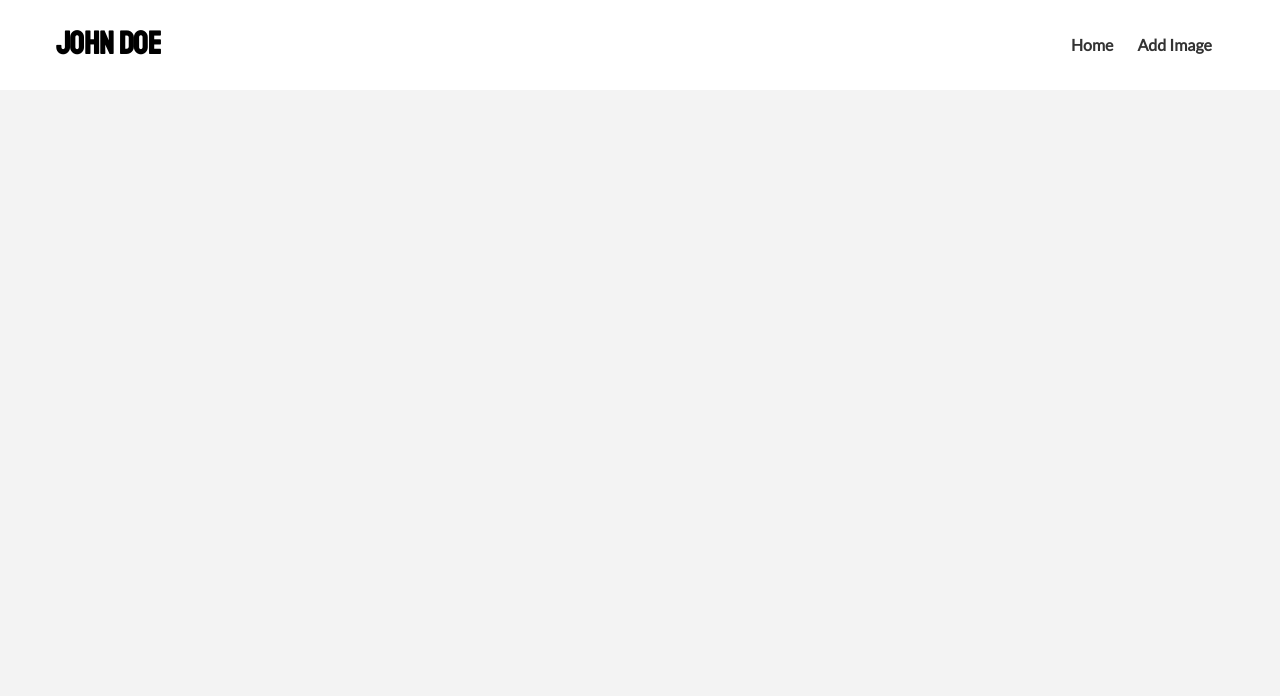
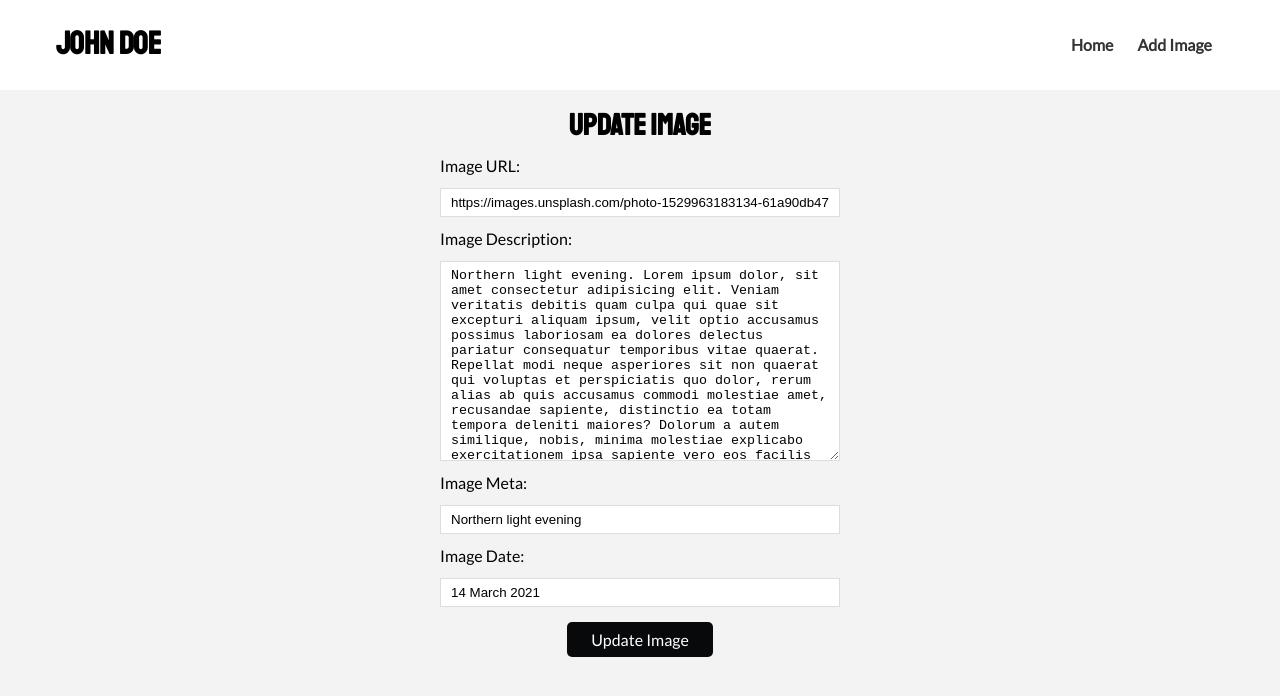
Before and after one commit to Rheece123/React-Gallery, a React (Create React App) app: page /update/1 in a window 1280 px wide. Shown: the top 696 px of the page. Built offline with nearby package versions, Linux system fonts and the light colour scheme; data requests are answered from the project's data file.

Commit message:
Added route to edit an image and add editForm component to edit image

```diff
--- a/src/App.js
+++ b/src/App.js
@@ -3,6 +3,7 @@ import Navbar from './components/Navbar';
 import ImageList from './components/ImageList';
 import ImageDetail from './components/ImageDetail';
 import Form from './components/Form';
+import EditForm from './components/EditForm';
 import './index.css';
 
 const App = () => {
@@ -12,6 +13,7 @@ const App = () => {
 			<Switch>
 				<Route exact path="/" component={ImageList} />
 				<Route exact path="/add" component={Form} />
+				<Route exact path="/update/:id" component={EditForm} />
 				<Route exact path="/images/:id" component={ImageDetail} />
 			</Switch>
 		</Router>
--- /dev/null
+++ b/src/components/EditForm.js
@@ -0,0 +1,84 @@
+import { useState, useEffect } from 'react';
+import { useHistory, useParams } from 'react-router-dom';
+import DatePicker from 'react-datepicker';
+import axios from 'axios';
+import 'react-datepicker/dist/react-datepicker.css';
+
+const Form = () => {
+	const [url, setURL] = useState('');
+	const [description, setDescription] = useState('');
+	const [meta, setMeta] = useState('');
+	const [date, setDate] = useState(new Date());
+	const history = useHistory();
+	const { id } = useParams();
+
+	useEffect(() => {
+		const getImage = async () => {
+			const res = await axios.get(`http://localhost:5000/images/${id}`);
+			setURL(res.data.url);
+			setDescription(res.data.description);
+			setMeta(res.data.meta);
+			// setDate(res.data.date)
+		};
+
+		getImage();
+	}, [id]);
+
+	const handleSubmit = async e => {
+		e.preventDefault();
+
+		const image = { url, description, meta, date };
+		try {
+			await axios.put(`http://localhost:5000/images/update/${id}`, image);
+			history.push('/');
+		} catch (error) {
+			console.error(error);
+		}
+	};
+
+	return (
+		<div className="create">
+			<h2>Update Image</h2>
+			<form onSubmit={handleSubmit}>
+				<label htmlFor="url">Image URL:</label>
+				<input
+					type="text"
+					className="form-inputs"
+					id="url"
+					value={url}
+					onChange={e => setURL(e.target.value)}
+					required
+				/>
+				<label htmlFor="description">Image Description:</label>
+				<textarea
+					id="description"
+					className="form-inputs"
+					value={description}
+					onChange={e => setDescription(e.target.value)}
+					required
+				></textarea>
+				<label htmlFor="meta">Image Meta:</label>
+				<input
+					type="text"
+					className="form-inputs"
+					id="meta"
+					value={meta}
+					onChange={e => setMeta(e.target.value)}
+					required
+				/>
+				<label htmlFor="date">Image Date:</label>
+				<DatePicker
+					className="form-inputs"
+					id="date"
+					onChange={setDate}
+					selected={date}
+					dateFormat="d MMMM yyyy"
+					required
+				/>
+				<button className="btn btn-primary">Update Image</button>
+			</form>
+		</div>
+	);
+};
+
+export default Form;
--- a/src/components/ImageDetail.js
+++ b/src/components/ImageDetail.js
@@ -1,4 +1,4 @@
-import { useParams, useHistory } from 'react-router-dom';
+import { useParams, useHistory, Link } from 'react-router-dom';
 import useFetch from '../hooks/useFetch';
 import axios from 'axios';
 
@@ -28,7 +28,11 @@ const ImageDetail = () => {
 				</div>
 				<div className="meta-info">
 					<p>{formattedDate}</p>
-					<button className="btn btn-primary" onClick={() => handleDeleteClick(id)}>
+					<Link to={`/update/${id}`} className="btn btn-success">
+						Edit Image
+					</Link>
+
+					<button className="btn btn-danger" onClick={() => handleDeleteClick(id)}>
 						Delete Image
 					</button>
 				</div>
--- a/src/index.css
+++ b/src/index.css
@@ -72,13 +72,24 @@ h6 {
 	cursor: pointer;
 	font-family: 'Lato', sans-serif;
 	font-size: 16px;
+	border-radius: 5px;
+	margin: 5px;
 }
 
 .btn-primary {
 	background: var(--primary-color);
 }
+
 .btn-secondary {
 	background: var(--secondary-color);
+}
+
+.btn-success {
+	background: #28a745;
+}
+
+.btn-danger {
+	background: #dc3545;
 }
 
 .btn:hover {
```
Also changed, not shown: 1 other file (tests, documents, lock files or other folders).
